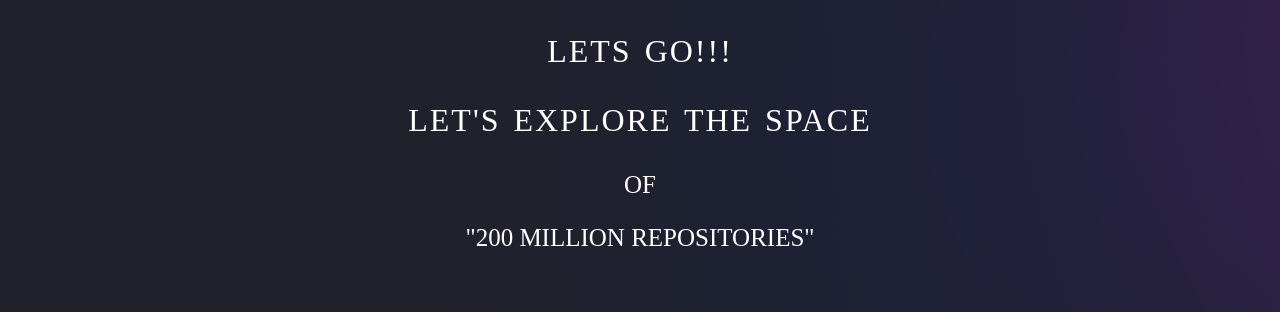
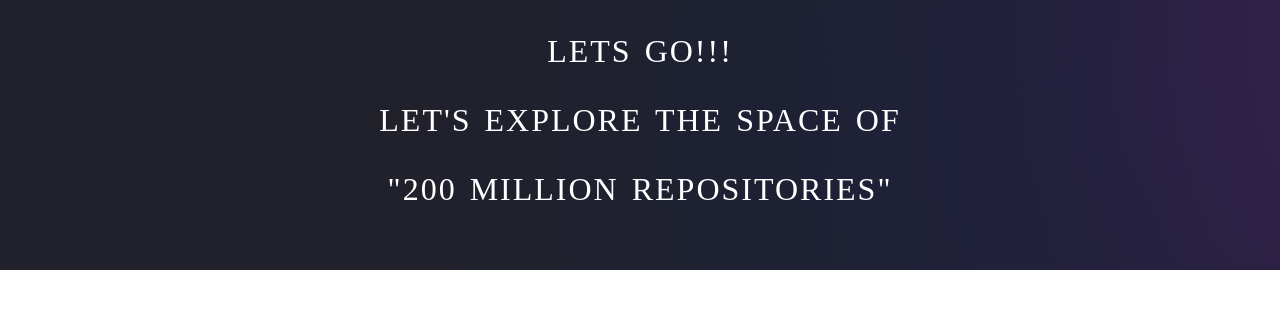
Before and after one commit to mo-jo-dev/Github_Repo_Ocean, a website: page index.html in a window 1280 px wide. Shown: the part 864-1176 px from the top of the page. After the commit the page ends 1134 px from the top, so only its background shows below. Drawn offline with Linux system fonts and the light colour scheme.

Commit message:
error handling

```diff
--- a/assets/js/script.js
+++ b/assets/js/script.js
@@ -110,7 +110,7 @@ e.preventDefault();
             <div class="section1">
                 <img src="./assets/img/404.png" alt="">
                 <p class="one">looks like you are</p>
-                <p class="two">lost somwhere in space</p>
+                <p class="two">lost somwhere in the space</p>
                 <p style="color: white; font-size:25px">"recheck your username"<p>
             </div>
         `
--- a/index.html
+++ b/index.html
@@ -34,9 +34,8 @@
         <div class="section1">
             <img src="./assets/img/explore.png" alt="">
             <p class="one">lets go!!!</p>
-            <p class="two">let's explore the space</p>
-            <p style="color: white; font-size:25px">OF<p>
-            <p style="color: white; font-size:25px">"200 MILLION REPOSITORIES"</p>
+            <p class="two">let's explore the space of</p>
+            <p class="two">"200 million repositories"</p>
         </div>
         <img src="http://salehriaz.com/404Page/img/astronaut.svg"  alt="" class="ast">
       </div>
```
